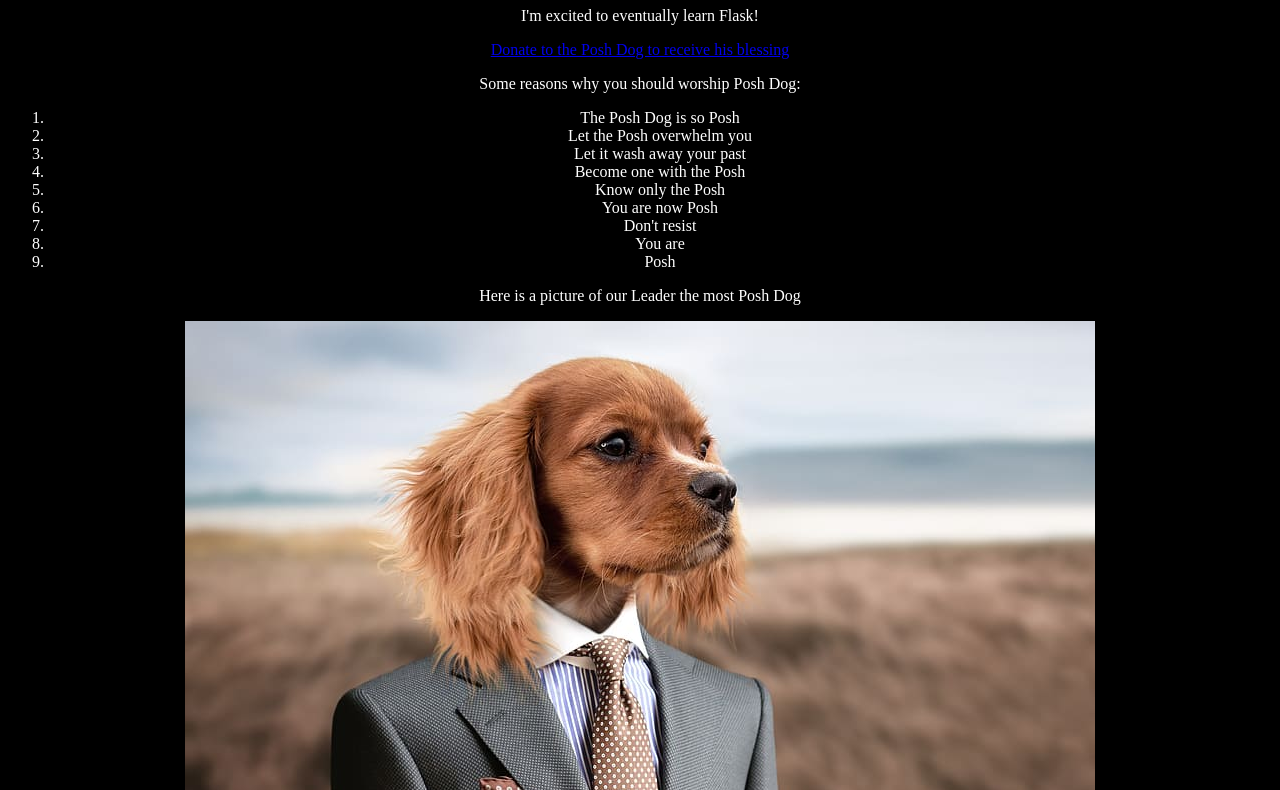
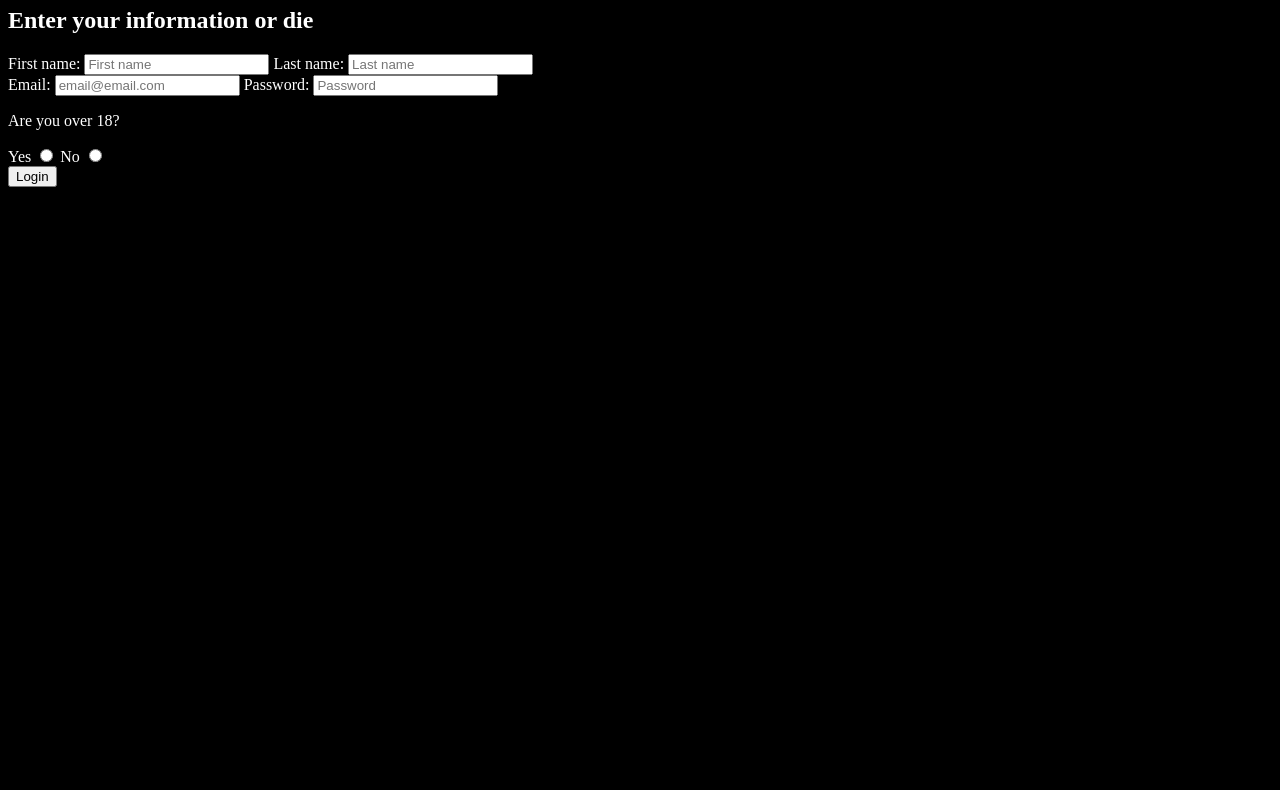
Before and after one commit to Vicillian/SteveWright, a plain HTML site: page index.html in a window 1280 px wide. Shown: the part 73-863 px from the top of the page. After the commit the page ends 800 px from the top, so only its background shows below. Drawn offline with Linux system fonts and the light colour scheme.

Commit message:
Switched Form and index

```diff
--- a/index.html
+++ b/index.html
@@ -1,37 +1,30 @@
 <!DOCTYPE html>
 <html lang="en">
-    <link rel="stylesheet" href="index.css">
+    <link rel="stylesheet" href="blessing.css">
     <head>
         <meta charset="UTF-8">
         <meta http-equiv="X-UA-Compatible" content="IE-edge">
         <meta name="viewport" content="width=device-width, initial-scale=1.0">
-        <title>Le Dignified - by Vic Liu</title>
-
+        <title>FormTimeUwU</title>
     </head>
     <body>
-        <div class="theText">
-        <h1> Welcome to the Home of the Posh Dog</h1>
-        <p>I'm excited  to eventually learn Flask!</p>
-        <a href="blessing.html">Donate to the Posh Dog to receive his blessing</a><br>
-        <!-- <a href="https://www.google.com">To the Research Station!</a><br> -->
-        <p>Some reasons why you should worship Posh Dog:</p>
-        <ol>
-            <li>The Posh Dog is so Posh</li>
-            <li>Let the Posh overwhelm you</li>
-            <li>Let it wash away your past</li>
-            <li>Become one with the Posh</li>
-            <li>Know only the Posh</li>
-            <li>You are now Posh</li>
-            <li>Don't resist</li>
-            <li>You are</li>
-            <li>Posh</li>
-        </ol>
-        <p>Here is a picture of our Leader the most Posh Dog</p>
-        <img src="poshDog.jpg"><br>
-        <p>Pease stop calling us a Cult. We're not a cult.</p>
-
-            </div>
-
-        </div>
+        <h1>Login to Access the Website</h1>
+        <h2>Enter your information or die</h2>
+        <form method="get">
+            <label for="first">First name:</label>
+            <input id="first" type="text" name="" placeholder='First name'>
+            <label for="last">Last name:</label>
+            <input id="last" type="text" name="" placeholder='Last name'><br>
+            <label for="email">Email:</label>
+            <input id="email" type="email" name="" placeholder='email@email.com'>
+            <label for="pass">Password:</label>
+            <input id="pass" type="password" name="" placeholder='Password'>
+            <p>Are you over 18?</p>
+            <label for="yes">Yes</label>
+            <input type="radio" name="over18" placeholder='yesOver'>
+            <label for="no">No</label>
+            <input type="radio" name="over18" placeholder='noOver'><br>
+            <a href="index.html"><button type="button">Login</button></a>
+        </form>
     </body>
 </html>
```
Also changed, not shown: form.html (+37 -0 lines).
